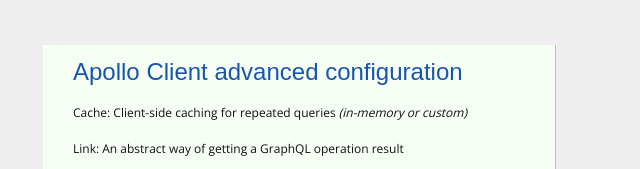
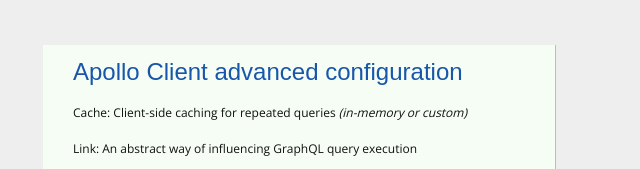
Before and after one commit to rubensworks/slides-2019-iswc-graphql-client, a plain HTML site: page index.html in a window 1280 px wide. Shown: the part 3042-3211 px from the top of the page, 565-1205 px from the left. Drawn offline with nearby package versions, Linux system fonts and the light colour scheme; a web font is replaced by a local one.

Commit message:
Deploy rubensworks/slides-2019-iswc-graphql-client to github.com/rubensworks/slides-2019-iswc-graphql-client.git:gh-pages

```diff
--- a/index.html
+++ b/index.html
@@ -252,7 +252,7 @@
     <section id="highlevel-apollo-client-advanced" class="slide">
         <h2>Apollo Client advanced configuration</h2>
         <p>Cache: Client-side caching for repeated queries <em>(in-memory or custom)</em></p>
-        <p>Link: An abstract way of getting a GraphQL operation result</p>
+        <p>Link: An abstract way of influencing GraphQL query execution</p>
         <p class="indent">
             <ul>
                 <li>HTTP: fetching remote data</li>
```
